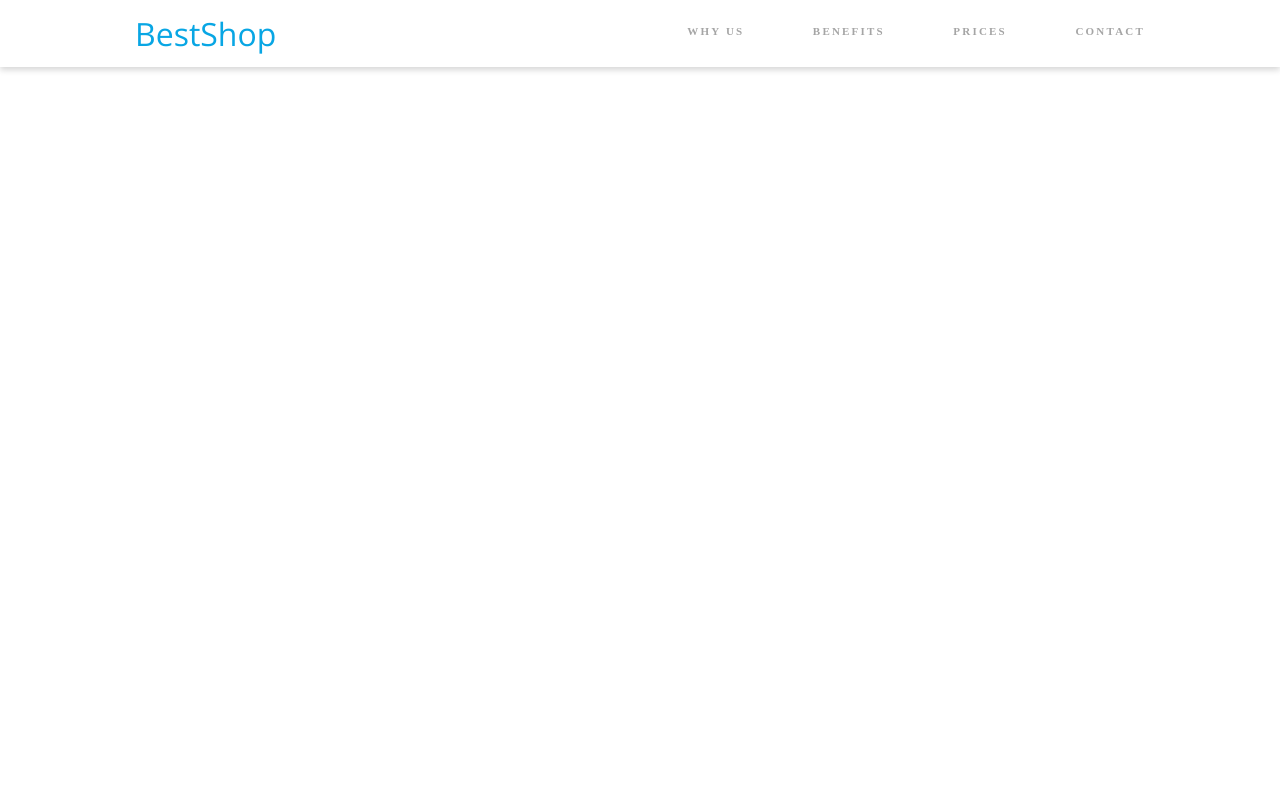
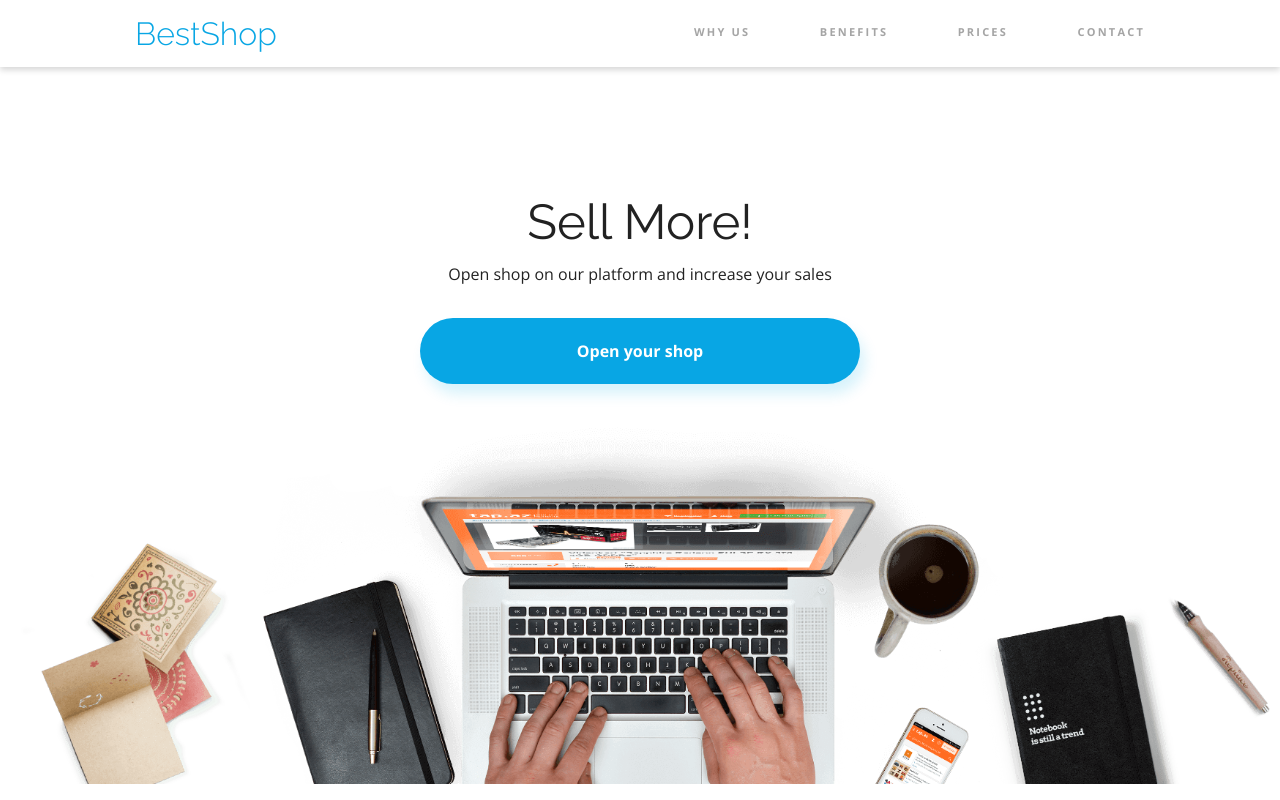
Before and after one commit to GabCzek/BestShop, a plain HTML site: page index.html in a window 1280 px wide. Drawn offline with nearby package versions, Linux system fonts and the light colour scheme.

Commit message:
changes made to nav, hero section added and styled

```diff
--- a/css/style.css
+++ b/css/style.css
@@ -1,3 +1,6 @@
+/*Problems:
+-Nie mogę ustawić wysokości hero*/
+
 :root {
     --color-primary: #08A6E4;
     --color-primary-shadow: rgba(7, 172, 230, .16);
@@ -7,8 +10,8 @@
     --color-grey: #A5A5A5;
     --color-light-grey: #F7F7F7;
     --color-white: #FFFFFF;
-    --main-font: 'Open Sans', sans-serif;
-    --secondary-font: 'Raleway', sans-serif;
+    --main-font: 'Raleway', sans-serif;
+    --secondary-font: 'Open Sans', sans-serif;
 }
 
 * {
@@ -17,16 +20,25 @@
 
 .container {
     max-width: 1352px;
+    margin-left: auto;
+    margin-right: auto;
+}
+
+/* HEADER */
+
+header {
+    width: 100vw;
+    box-shadow: 0px 3px 6px #00000029;
 }
 
 .main--nav {
     display: flex;
     justify-content: space-between;
     align-items: center;
-    box-shadow: 0px 3px 6px #00000029;
+    flex-grow: 1;
 }
 
-.main--nav h1 {
+.main--nav p {
     font-family: var(--main-font);
     font-size: 32px;
     color: var(--color-primary);
@@ -44,6 +56,7 @@
 
 .main--nav li {
     text-transform: uppercase;
+    font-family: var(--secondary-font);
     font-size: 11px;
     font-weight: 700;
     color: var(--color-grey);
@@ -58,3 +71,53 @@
     color: var(--color-black);
     border-bottom: 4px solid var(--color-primary);
 }
+
+/* OPENING SECTION */
+
+.hero {
+    padding-top: 130px;
+    height: calc(100vh - 67px);
+}
+
+.hero_content {
+    display: flex;
+    flex-direction: column;
+    align-items: center;
+    gap: 20px;
+    padding: 0 5px;
+}
+
+.hero h1 {
+    font-family: var(--main-font);
+    font-size: 49px;
+}
+
+.hero p {
+    font-family: var(--secondary-font);
+    margin-bottom: 16px;
+}
+
+.hero button {
+    padding: 22px 157px;
+    background-color: var(--color-primary);
+    border-radius: 40px;
+    border: none;
+    box-shadow: 5px 10px 14px var(--color-primary-shadow);
+}
+
+.hero button:active {
+    box-shadow: 2px 2px 3px var(--color-black) inset;
+}
+
+.hero a {
+    text-decoration: none;
+    color: var(--color-white);
+    font-family: var(--secondary-font);
+    font-weight: 700;
+}
+
+.hero img {
+    background-size: contain;
+    background-repeat: no-repeat;
+    width: 100%;
+}
--- a/index.html
+++ b/index.html
@@ -16,8 +16,10 @@
 </head>
 <body>
 
+<header>
+    <div class="container">
         <nav class="main--nav">
-    <h1>BestShop</h1>
+            <p>BestShop</p>
             <ul class="menu">
                 <li>Why Us</li>
                 <li>Benefits</li>
@@ -25,12 +27,17 @@
                 <li>Contact</li>
             </ul>
         </nav>
+    </div>
+</header>
 
-<header>
-    <section class="container">
-
+<section class="hero">
+    <div class="container hero_content" >
+        <h1>Sell More!</h1>
+        <p>Open shop on our platform and increase your sales</p>
+        <button><a href="#">Open your shop</a></button>
+        <img src="../assets/Background.png">
+    </div>
 </section>
-</header>
 
 </body>
 </html>
```
Lines whose indentation alone changed are shown as unchanged.
